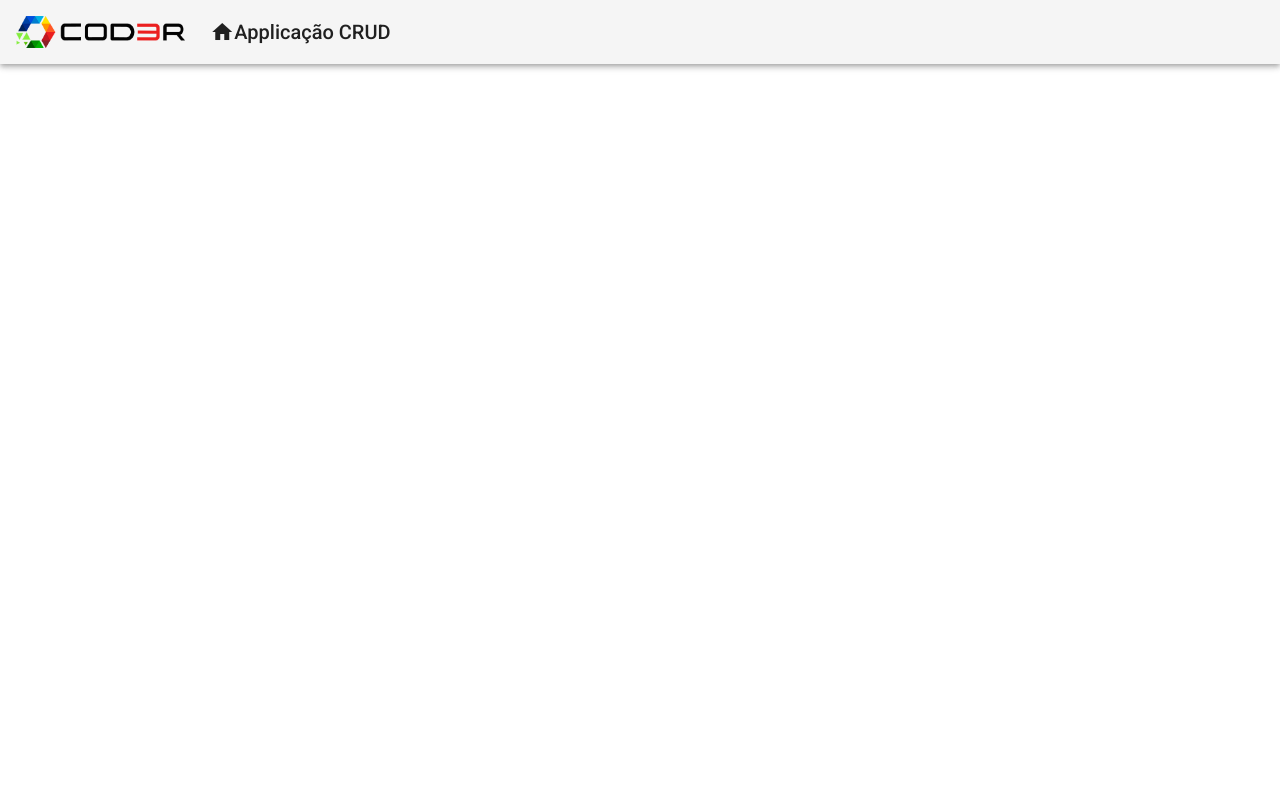
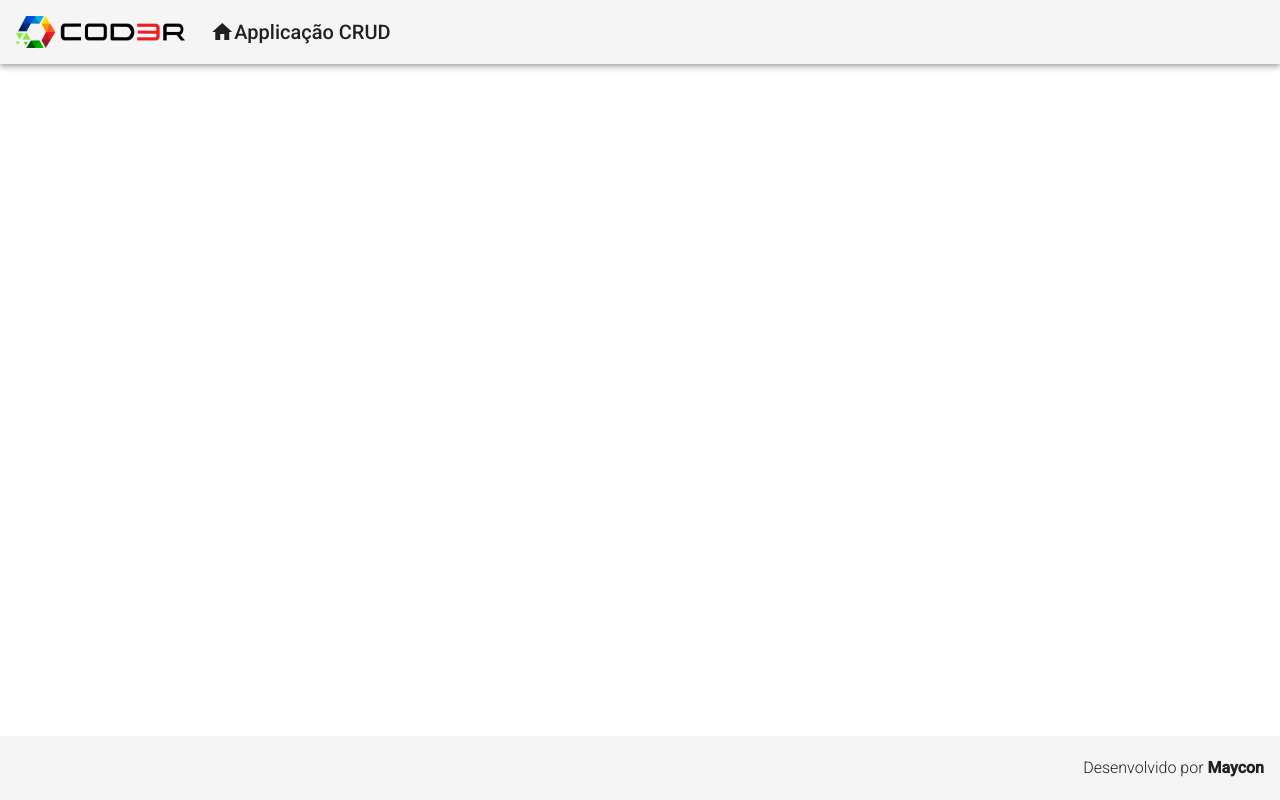
Before and after one commit to mayconllc/angular-9-curso-basico, an Angular app: page /products in a window 1280 px wide. Built offline with nearby package versions, Linux system fonts and the light colour scheme.

Commit message:
adicionando footer component

```diff
--- a/src/app/app.component.html
+++ b/src/app/app.component.html
@@ -1 +1,2 @@
 <app-header></app-header>
+<app-footer></app-footer>
--- a/src/app/app.module.ts
+++ b/src/app/app.module.ts
@@ -6,11 +6,13 @@
 import { HeaderComponent } from './components/template/header/header.component';
 
 import { MatToolbarModule } from '@angular/material/toolbar';
+import { FooterComponent } from './components/template/footer/footer.component';
 
 @NgModule({
   declarations: [
     AppComponent,
-    HeaderComponent
+    HeaderComponent,
+    FooterComponent
   ],
   imports: [
     BrowserModule,
--- /dev/null
+++ b/src/app/components/template/footer/footer.component.css
@@ -0,0 +1,10 @@
+.footer {
+    position: fixed;
+    bottom: 0;
+    display: flex;
+    justify-content: flex-end;
+}
+.footer span {
+    font-size: 1rem;
+    font-weight: 300;
+}
--- /dev/null
+++ b/src/app/components/template/footer/footer.component.html
@@ -0,0 +1,5 @@
+<mat-toolbar class="footer">
+  <span>
+    Desenvolvido por <strong>Maycon</strong>
+  </span>
+</mat-toolbar>
--- /dev/null
+++ b/src/app/components/template/footer/footer.component.ts
@@ -0,0 +1,15 @@
+import { Component, OnInit } from '@angular/core';
+
+@Component({
+  selector: 'app-footer',
+  templateUrl: './footer.component.html',
+  styleUrls: ['./footer.component.css']
+})
+export class FooterComponent implements OnInit {
+
+  constructor() { }
+
+  ngOnInit() {
+  }
+
+}
```
